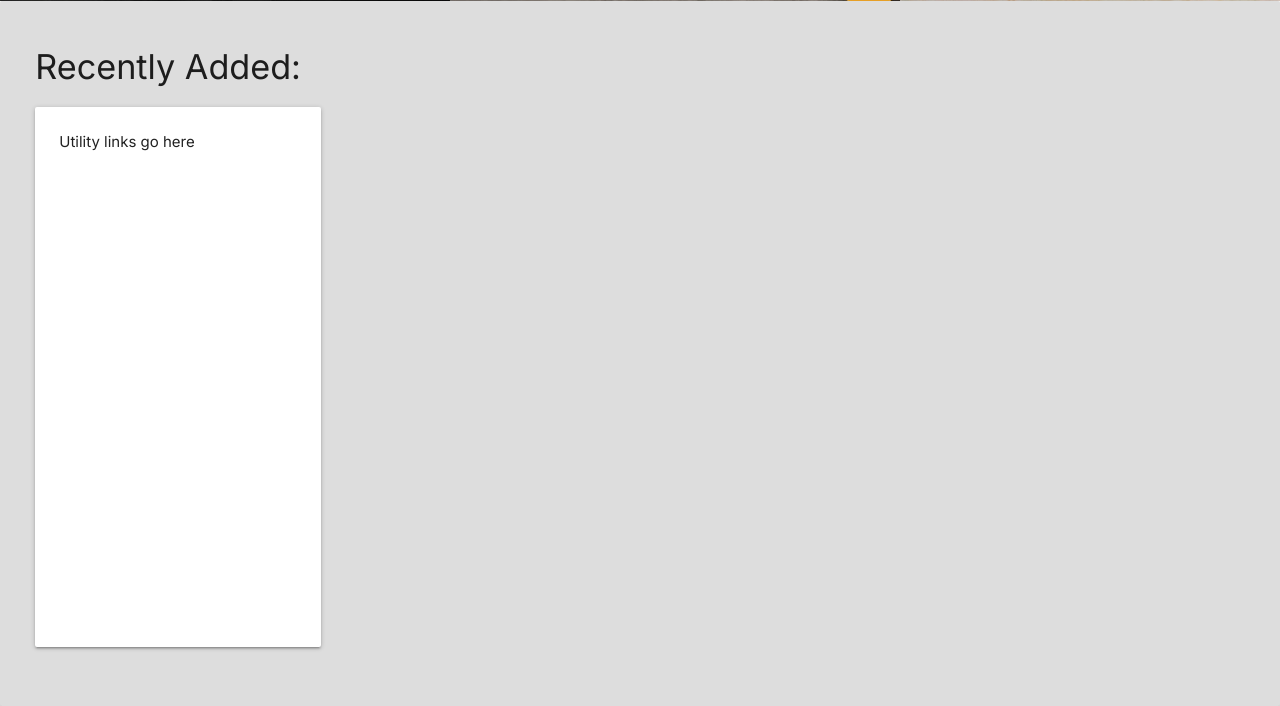
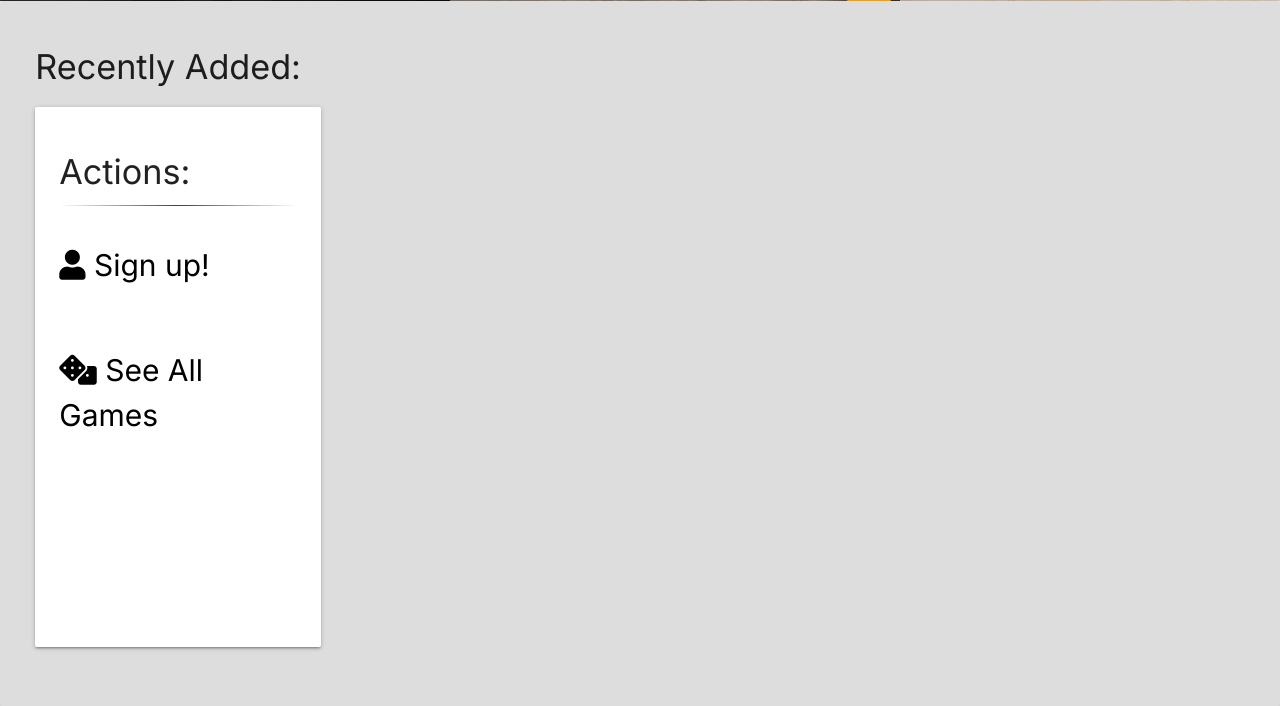
Before and after one commit to kevinoc554/above-board, a Flask app: page / in a window 1280 px wide. Shown: the part 513-1219 px from the top of the page. Run offline with Flask 2, Linux system fonts and the light colour scheme; data that the repository does not hold is empty; some libraries are stand-ins or nearby versions.

Commit message:
feat: adjust styling and positioning for recently added section and utility links

```diff
--- a/aboveboard/static/css/style.css
+++ b/aboveboard/static/css/style.css
@@ -90,6 +90,20 @@ h1 span {
 .recently-added-panel {
     margin-top: 0!important;
     margin-bottom: 0;
+}
+
+.action-hr {
+    background-color: unset;
+    border: none;
+    min-height: 1px;
+    background-image: -webkit-gradient(linear, left top, right top, from(rgba(0, 0, 0, 0)), color-stop(rgba(0, 0, 0, .75)), to(rgba(0, 0, 0, 0)));
+    background-image: -o-linear-gradient(left, rgba(0, 0, 0, 0), rgba(0, 0, 0, .75), rgba(0, 0, 0, 0));
+    background-image: linear-gradient(to right, rgba(0, 0, 0, 0), rgba(0, 0, 0, .75), rgba(0, 0, 0, 0));
+}
+
+.utility-links {
+    color: black;
+    font-size: 2rem;
 }
 
 /* All/My Games */
--- a/aboveboard/templates/home.html
+++ b/aboveboard/templates/home.html
@@ -49,7 +49,41 @@
         {% endfor %}
         <div class="col s12 m6 l3">
             <div class="card-panel game-panel">
-            Utility links go here
+                <h4 class="card-title">Actions:</h4>
+                <hr class="action-hr">
+                <div class="row">
+                    {% if current_user.is_authenticated %}
+                    <div class="col s12">
+                        <a href="{{ url_for('games.add_game') }}" class="utility-links">
+                            <p>
+                                <i class="fas fa-plus-circle"></i> Add a Game
+                            </p>
+                        </a>
+                    </div>
+                    <div class="col s12">
+                        <a href="{{ url_for('games.my_games') }}" class="utility-links">
+                            <p>
+                                <i class="fas fa-dice"></i> See My Games
+                            </p>
+                        </a>
+                    </div>
+                    {% else %}
+                    <div class="col s12">
+                        <a href="{{ url_for('users.register') }}" class="utility-links">
+                            <p>
+                                <i class="fas fa-user"></i> Sign up!
+                            </p>
+                        </a>
+                    </div>
+                    <div class="col s12">
+                        <a href="{{ url_for('games.all_games') }}" class="utility-links">
+                            <p>
+                                <i class="fas fa-dice"></i> See All Games
+                            </p>
+                        </a>
+                    </div>
+                    {% endif %}
+                </div>
             </div>
         </div>
     </div>
```
Lines whose indentation alone changed are shown as unchanged.
